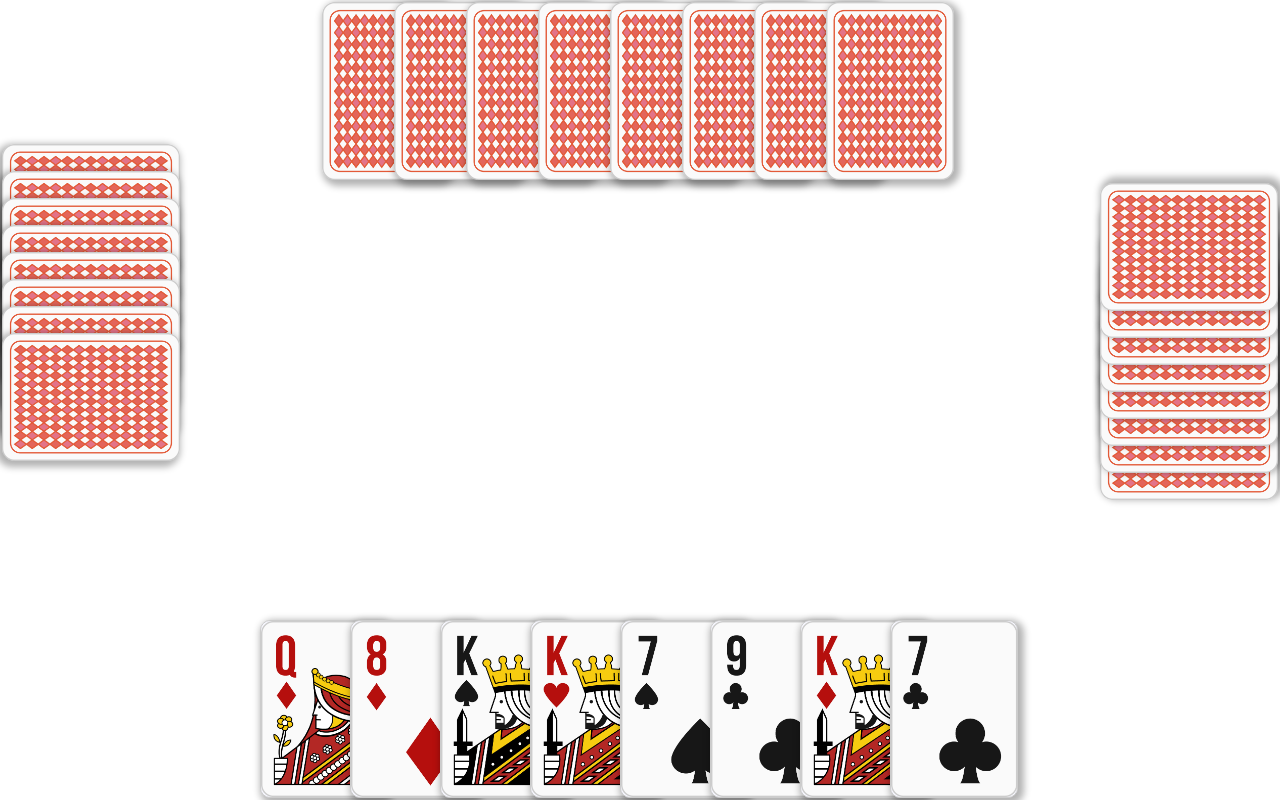
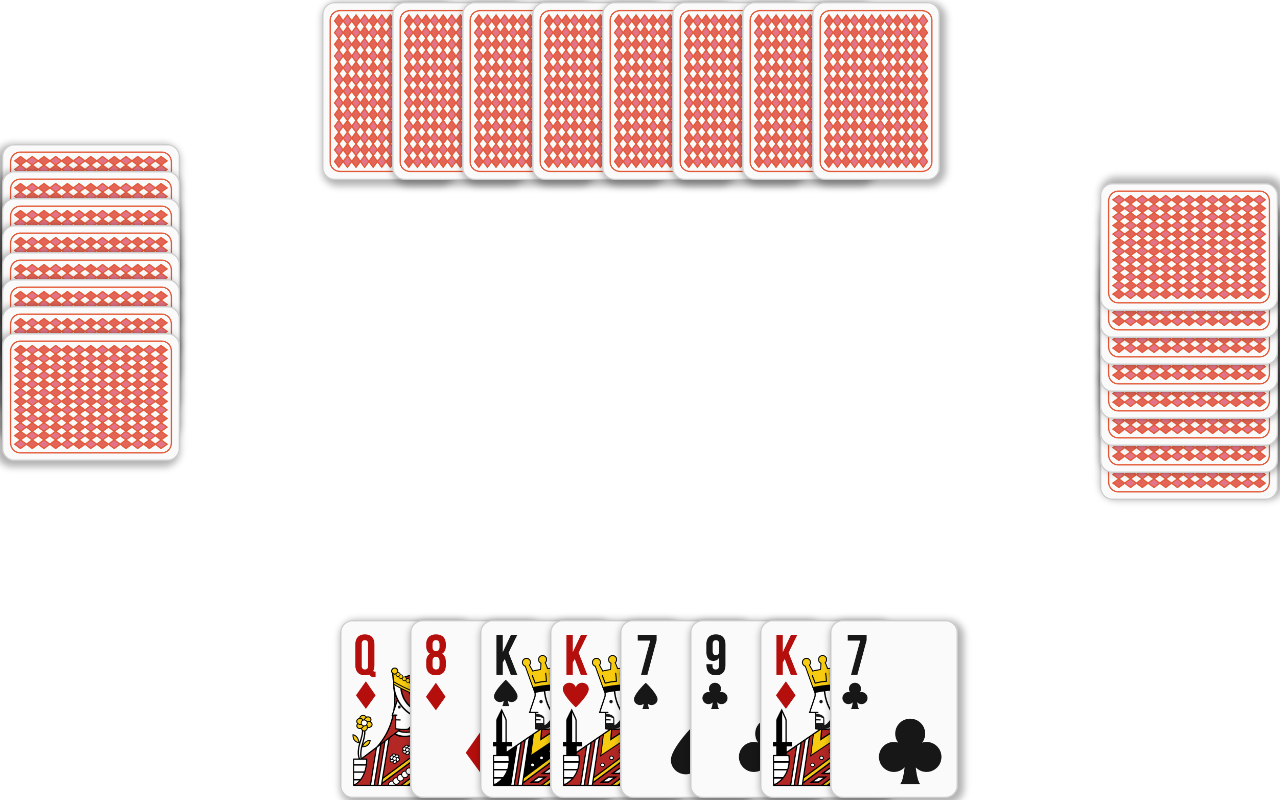
Before and after one commit to chekkan/twenty-eight, a React (Create React App) app: page / in a window 1280 px wide. Built offline with nearby package versions, Linux system fonts and the light colour scheme.

Commit message:
max width reduced

```diff
--- a/src/components/Card.js
+++ b/src/components/Card.js
@@ -5,8 +5,8 @@ import styled from "@emotion/styled";
 const card = css`
   width: calc(64px * 2);
   height: calc(89px * 2);
-  border: 1px solid #ccc;
-  border-radius: 10px;
+  border-radius: 13px;
+  border-width: 0;
   margin: 2px;
   background-color: ghostwhite;
   box-sizing: border-box;
@@ -52,7 +52,7 @@ export const Card = styled(({ face, suit, hidden = true, className }) => {
   padding: 0.5em;
   position: relative;
   background-size: cover;
-  backgroun-position: center;
+  background-position: center;
   ${mappings
     .map(
       a => `&.card-suit-${a.suit}.card-face-${a.num} {
--- a/src/components/Hand.js
+++ b/src/components/Hand.js
@@ -37,6 +37,6 @@ export const Hand = styled(({ cards, hidden = true, className }) => {
   }
   .card-container {
     width: calc(100% / 8 - 8px);
-    max-width: 90px;
+    max-width: 70px;
   }
 `;
```
